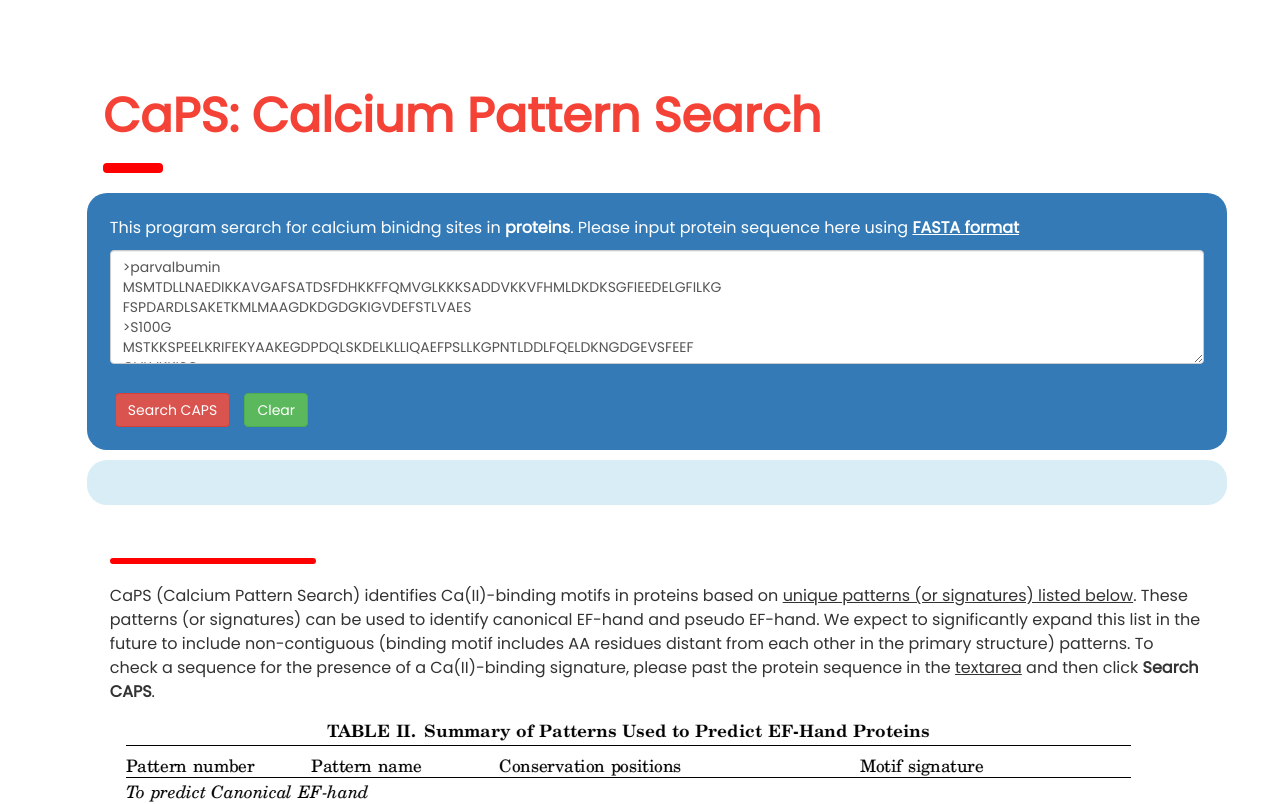
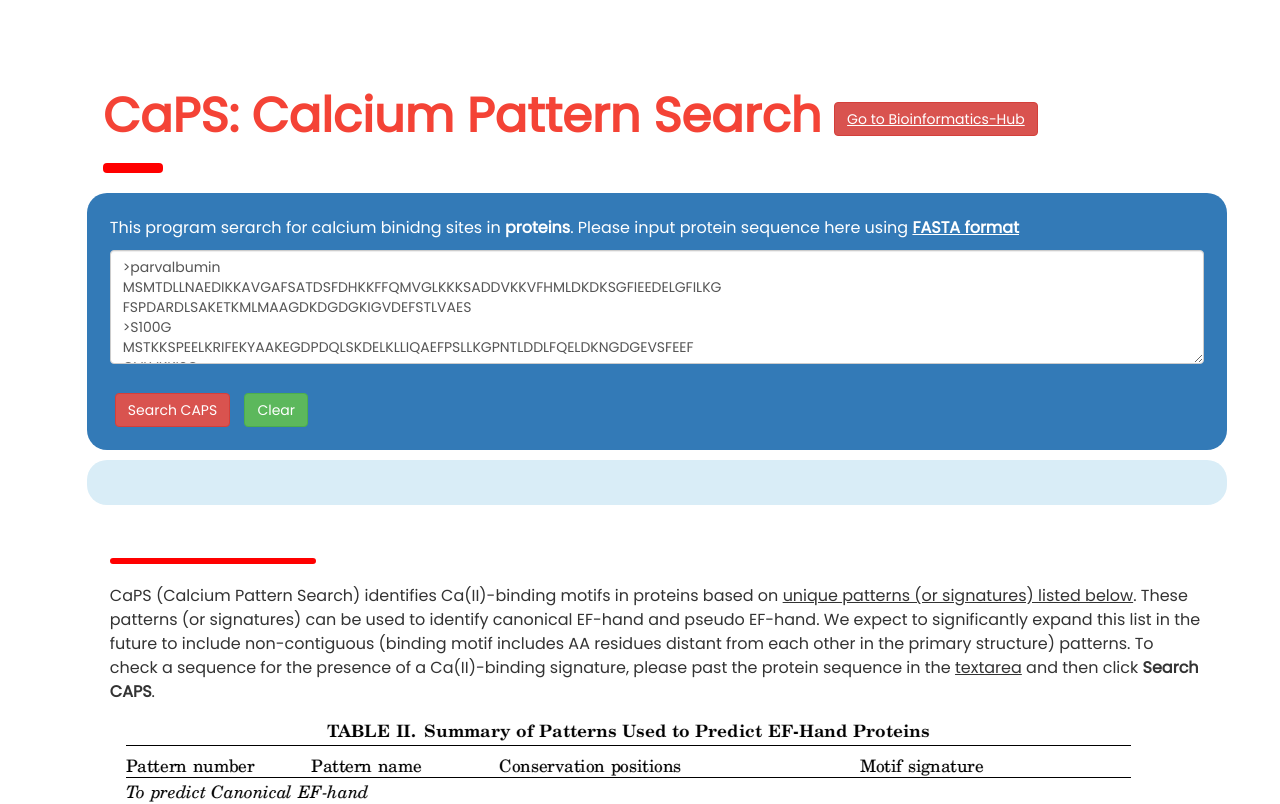
Before and after one commit to ShenghuiXue/CAPS, a plain HTML site: page index.html in a window 1280 px wide. Shown: the top 804 px of the page. Drawn offline with nearby package versions, Linux system fonts and the light colour scheme; no server answers.

Commit message:
Update index.html

```diff
--- a/index.html
+++ b/index.html
@@ -135,12 +135,14 @@
 <body>
 
 	<div class = "menu">
-
 	</div>
 	<div class="w3-main" style="margin-left:40px;margin-right:40px">
 	<div class ="main_container container">
 		<div class = "header w3-container" style="margin-top:80px" id="showcase">
-			<h1 class="w3-xxxlarge w3-text-red"><b>CaPS: Calcium Pattern Search</b></h1>
+			<h1 class="w3-xxxlarge w3-text-red">
+				<b>CaPS: Calcium Pattern Search</b>
+				<a href="https://bioinformatics-hub.vercel.app/" class="btn btn-danger">Go to Bioinformatics-Hub</a>
+			</h1>
 			<hr style="width:50px;border:5px solid red" class="w3-round">
 		</div>
 		<div class = "input_container bg-primary">
```
